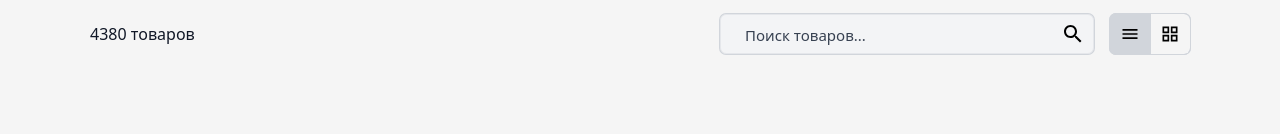
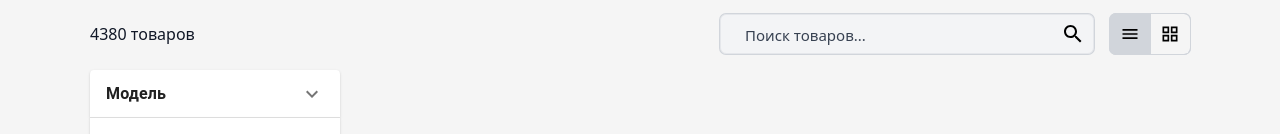
Before and after one commit to 1Aboka1/e-commerce-app, a React (Create React App) app in the folder client/: page / in a window 1280 px wide. Shown: the part 818-952 px from the top of the page. Before the commit the page ends 888 px from the top, so only its background shows below. Built offline with nearby package versions, Linux system fonts and the light colour scheme.

Commit message:
Filter init

```diff
--- /dev/null
+++ b/client/src/components/Filter.jsx
@@ -0,0 +1,91 @@
+import React, { Component } from 'react'
+import Accordion from '@mui/material/Accordion';
+import AccordionSummary from '@mui/material/AccordionSummary';
+import AccordionDetails from '@mui/material/AccordionDetails';
+import Typography from '@mui/material/Typography';
+import ExpandMoreIcon from '@mui/icons-material/ExpandMore';
+import List from '@mui/material/List';
+import ListItem from '@mui/material/ListItem';
+import ListItemButton from '@mui/material/ListItemButton';
+import ListItemIcon from '@mui/material/ListItemIcon';
+import ListItemText from '@mui/material/ListItemText';
+import Checkbox from '@mui/material/Checkbox';
+import IconButton from '@mui/material/IconButton';
+import CommentIcon from '@mui/icons-material/Comment';
+
+export class Filter extends Component {
+    constructor(props) {
+        super(props);
+        this.state = {
+            checked: [0]
+        }
+    }
+
+    handleToggle = (value) => () => {
+        const currentIndex = this.state.checked.indexOf(value)
+        const newChecked = [...this.state.checked]
+
+        if(currentIndex === -1) {
+            newChecked.push(value)
+        } else {
+            newChecked.splice(currentIndex, 1)
+        }
+
+        this.setState({checked: newChecked})
+    }
+
+    createList = () => {
+        return (
+            <List sx={{ width: '100%', maxWidth: 360, bgcolor: 'background.paper' }}>
+                {[0, 1, 2, 3].map((value) => {
+                    const labelId = `checkbox-list-label-${value}`;
+
+                    return (
+                        <ListItem
+                            key={value}
+                            disablePadding
+                        >
+                            <ListItemButton role={undefined} onClick={this.handleToggle(value)} dense>
+                            <ListItemIcon>
+                                <Checkbox
+                                edge="start"
+                                checked={this.state.checked.indexOf(value) !== -1}
+                                tabIndex={-1}
+                                disableRipple
+                                inputProps={{ 'aria-labelledby': labelId }}
+                                />
+                            </ListItemIcon>
+                            <ListItemText id={labelId} primary={`Line item ${value + 1}`} />
+                            </ListItemButton>
+                        </ListItem>
+                    );
+                })}
+            </List>
+        )
+    }
+
+    createAccordion = (title) => {
+        return (
+            <Accordion>
+                <AccordionSummary
+                expandIcon={<ExpandMoreIcon/>}
+                aria-controls="panel1a-content"
+                id="panel1a-header"
+                >
+                <Typography><h1 className='font-bold text-md'>{title}</h1></Typography>
+                </AccordionSummary>
+                <AccordionDetails>
+                    {this.createList()}
+                </AccordionDetails>
+            </Accordion>
+        )
+    }
+
+    render() {
+        return (
+            <div className='w-[250px]'>
+                {['Модель', ''].map((value) => {return this.createAccordion(value)})}
+            </div>
+        )
+    }
+}
--- /dev/null
+++ b/client/src/components/ProductsList.jsx
@@ -0,0 +1,9 @@
+import React, { Component } from 'react'
+
+export class ProductsList extends Component {
+  render() {
+    return (
+      <div>ProductsList</div>
+    )
+  }
+}
--- a/client/src/components/SearchWindow.jsx
+++ b/client/src/components/SearchWindow.jsx
@@ -2,20 +2,19 @@ import React, { Component } from 'react'
 import SearchOutlinedIcon from '@mui/icons-material/SearchOutlined'
 import MenuOutlinedIcon from '@mui/icons-material/MenuOutlined';
 import GridViewOutlinedIcon from '@mui/icons-material/GridViewOutlined';
-
-
+import Accordion from '@mui/material/Accordion';
+import AccordionSummary from '@mui/material/AccordionSummary';
+import AccordionDetails from '@mui/material/AccordionDetails';
+import Typography from '@mui/material/Typography';
+import ExpandMoreIcon from '@mui/icons-material/ExpandMore';
+import { Filter } from './Filter';
 
 export class SearchWindow extends Component {
     constructor(props) {
         super(props);
         this.state = {
             listView: true,
-            expanded: false,
         }
-    }
-
-    handleExpandHandle = (panel) => (event, isExpanded) => {
-        this.setState({expanded: isExpanded ? panel : false})
     }
 
     handleListClick = () => {
@@ -27,10 +26,11 @@ export class SearchWindow extends Component {
     }
 
     //TODO: #2 Create SearchBar with AutoComplete from MUI
+    //TODO: #3 Create multiple instances of item component for items from db
 
     render() {
         return (
-            <div>
+            <div className='h-screen'>
                 <div className='mx-auto max-w-[1100px] pt-4'>
                     <div className='flex justify-between items-center py-4'>
                         <p className='font-light text-gray-900'>4380 товаров</p>
@@ -51,7 +51,7 @@ export class SearchWindow extends Component {
                             </div>
                         </div>
                     </div>
-
+                    <Filter/>
                 </div>
             </div>
         )
```
